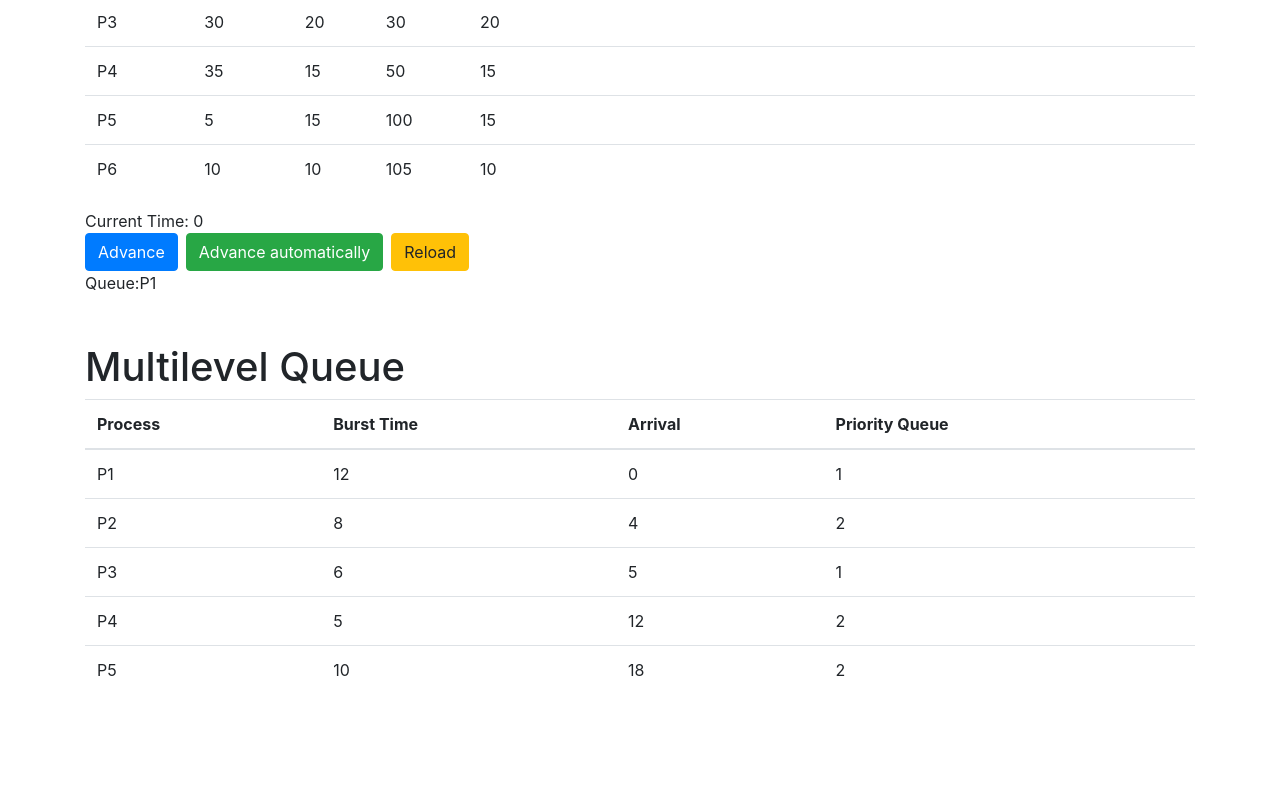
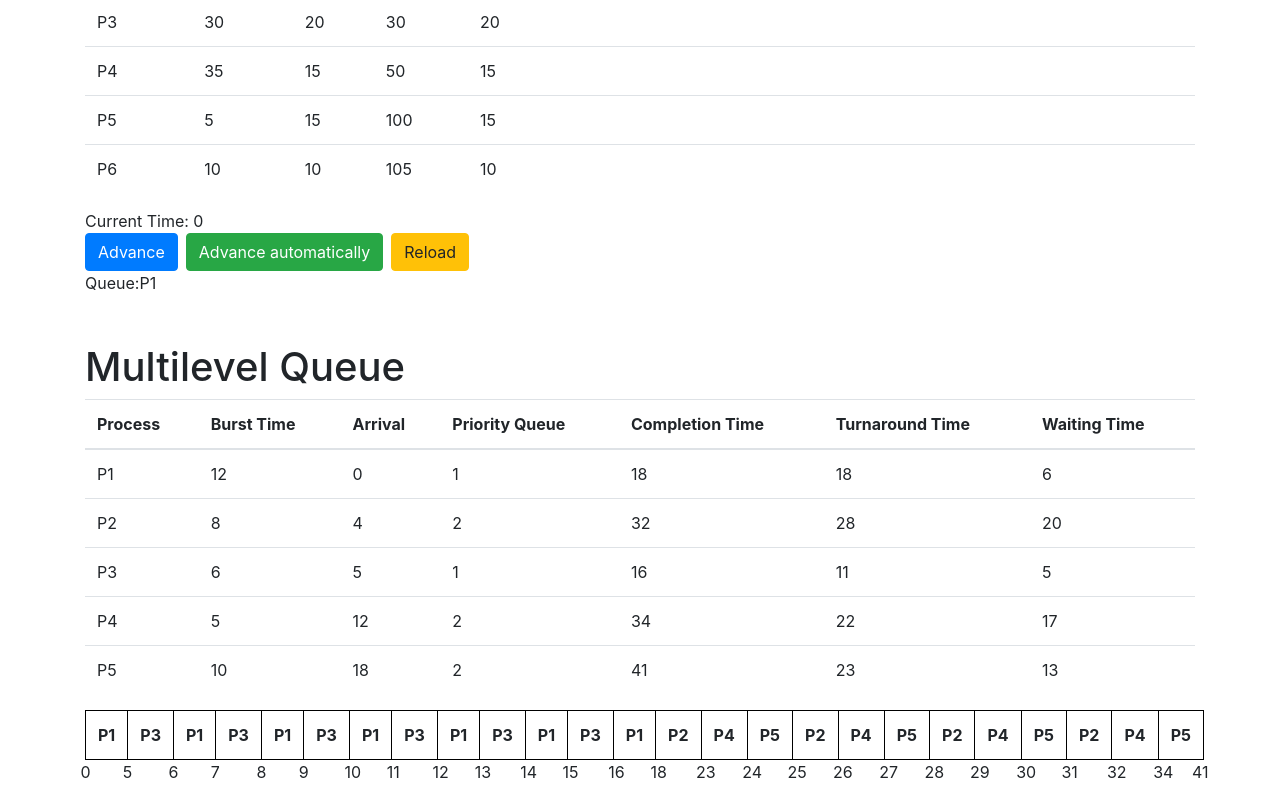
Before and after one commit to giraffesyo/scheduling-problem, a React (Create React App) app: page / in a window 1280 px wide. Shown: the part 207-1007 px from the top of the page. Before the commit the page ends 917 px from the top, so only its background shows below. Built offline with nearby package versions, Linux system fonts and the light colour scheme.

Commit message:
Complete gant chart

```diff
--- a/src/MultilevelQueue.tsx
+++ b/src/MultilevelQueue.tsx
@@ -2,6 +2,55 @@ import React from 'react'
 
 import { Process } from './utility'
 import _ from 'lodash'
+
+import gant from './gant.module.css'
+
+const noBorder = {
+  border: 0,
+}
+
+const GantTable = ({ history }: { history: string[] }) => {
+  const cells = [{ identifier: history[0], start: 0, stop: 1 }]
+  let cellsIndex = 0
+  for (let i = 1; i < history.length; i++) {
+    if (history[i] === history[i - 1]) {
+      cells[cellsIndex].stop++
+    } else {
+      cellsIndex++
+      cells[cellsIndex] = { identifier: history[i], start: i, stop: i + 1 }
+    }
+  }
+  console.log(`cells Index = ${cellsIndex}, cells are `, cells)
+  return (
+    <table className="table">
+      <thead>
+        <tr>
+          {cells.map(cell => (
+            <th
+              scope="col"
+              style={{ border: '1px solid black' }}
+              key={cell.identifier + cell.start + '-' + cell.stop}
+              colSpan={cell.stop - cell.start}>
+              {cell.identifier}
+            </th>
+          ))}
+        </tr>
+      </thead>
+      <tbody>
+        <tr style={noBorder}>
+          {cells.map((cell, index) => (
+            <td
+              className={gant.timing}
+              key={'time' + '-' + cell.start}
+              colSpan={cell.stop - cell.start}>
+              <span>{cell.start}</span>{index === cells.length -1 ? <span className={gant.last}>{cell.stop}</span>: null}
+            </td>
+          ))}
+        </tr>
+      </tbody>
+    </table>
+  )
+}
 
 interface MultilevelQueueProps {
   initialProcessesToSchedule: Process[]
@@ -9,38 +58,151 @@ interface MultilevelQueueProps {
 }
 
 interface MultilevelQueueState {
-  queue: Process[][]
+  history: string[]
 }
 
+const chooseCurrentProcess = (processes: Process[]) => {}
 export default class MultilevelQueue extends React.PureComponent<
   MultilevelQueueProps,
   MultilevelQueueState
 > {
-  state: MultilevelQueueState = {
-    queue: [],
-  }
-
   constructor(props: MultilevelQueueProps) {
     super(props)
     let time = 0
+    let timeOnCurrentProcess = 0
+    let processingQueue = 0 // the queue we're currently processing (0 or 1)
     // Get a copy of our initial Processes
-    let queue = [...props.initialProcessesToSchedule]
-    let arrived: Process[] = []
-    while (queue.length > 0 || arrived.length > 0 && time < 1000){
-      // check if there are any  arrived processes
-      arrived = [...arrived ,..._.remove(queue,process => process.arrival === time)]
-      console.log('arrived',arrived)
-      console.log('queue', queue)
+    let unarrived = [...props.initialProcessesToSchedule]
+    // get initial queue 1 and queue 2 at arrival time 0
+    let queues: Process[][] = [
+      [
+        ..._.remove(
+          unarrived,
+          process => process.arrival === time && process.priority === 1
+        ),
+      ],
+      [
+        ..._.remove(
+          unarrived,
+          process => process.arrival === time && process.priority === 2
+        ),
+      ],
+    ]
+
+    // This makes the assumption that we have an arrival at time zero
+    let currentProcess: Process | undefined =
+      queues[0].shift() || queues[1].shift()
+    processingQueue = currentProcess!.priority - 1
+    // history is an array that represents what process was in the queue in each time unit,
+    // e.g. if Process P1 was in the array position 0 then it occupied the time from 0 to 1
+    const history = []
+    while (
+      (unarrived.length > 0 ||
+        queues[0].length > 0 ||
+        queues[1].length > 0 ||
+        currentProcess) &&
+      time < 150
+    ) {
+      // get queue 1 length
+      const previousHighPriorityQueueSize = queues[0].length
+      // check if there are any  arrived processes and put them in their queue
+      queues = [
+        [
+          ...queues[0],
+          ..._.remove(
+            unarrived,
+            process => process.arrival === time && process.priority === 1
+          ),
+        ],
+        [
+          ...queues[1],
+          ..._.remove(
+            unarrived,
+            process => process.arrival === time && process.priority === 2
+          ),
+        ],
+      ]
+
+      // handle context switch up on new process arrival
+      if (
+        currentProcess!.priority == 2 &&
+        previousHighPriorityQueueSize < queues[0].length
+      ) {
+        // At least one newly arrived process is in a higher priority queue than what we're currently processing
+        // we should switch to working on that new process
+        queues[1].push(currentProcess!)
+        currentProcess = queues[0]!.shift()
+      }
+
+      // handle if time quantum has passed
+      if (timeOnCurrentProcess > props.timeQuantum[processingQueue]) {
+        // get the queue of the current process
+        let currentQueue = currentProcess!.priority
+        // put our current process back at the end of its queue
+        queues[currentQueue - 1].push(currentProcess!)
+        // find out next queue
+        let nextQueue = queues[0].length > 0 ? 0 : 1
+        // get the next item to process from the highest priority queue with arrived processes
+        currentProcess = queues[nextQueue].shift()
+      }
+
+      console.log('unarrived', unarrived)
+
+      // Handle the current process ( consume a second )
+
+      if (currentProcess) {
+        history[time] = currentProcess.identifier
+      } else {
+        history[time] = 'idle'
+      }
+      if (currentProcess) {
+        currentProcess.remainingTime--
+        timeOnCurrentProcess++
+        // if we used up all of the time, switch to the next process
+        if (currentProcess.remainingTime === 0) {
+          currentProcess.completionTime = time + 1
+          currentProcess = queues[0].shift() || queues[1].shift()
+          timeOnCurrentProcess = 0
+          if (currentProcess) {
+            processingQueue = currentProcess.priority - 1
+          }
+        }
+      } else if (queues[0].length === 0 && queues[1].length === 0) {
+        // handle if both queues are empty and we have no current process (idle time)
+        time++
+        continue
+      }
+      if (!currentProcess) {
+        console.log(
+          `We are currently idle there are ${queues[0].length +
+            queues[1].length} items in queue (if > 0 theres an issue)`
+        )
+      } else {
+        console.log(
+          `It is time ${time} and current process is `,
+          currentProcess
+        )
+      }
       // increment time
       time++
     }
+    console.log(`Finished execution at time ${time}`)
+    this.state = { history }
   }
 
   render() {
     const {
       props: { initialProcessesToSchedule },
     } = this
-    const headerLabels = ['Process', 'Burst Time', 'Arrival', 'Priority Queue']
+    const headerLabels = [
+      'Process',
+      'Burst Time',
+      'Arrival',
+      'Priority Queue',
+      'Completion Time',
+      'Turnaround Time',
+      'Waiting Time',
+    ]
 
     return (
       <div className="container mt-5">
@@ -61,29 +223,23 @@ export default class MultilevelQueue extends React.PureComponent<
                 burst,
                 arrival,
                 completionTime,
-                remainingTime,
                 getTurnaroundTime,
                 getWaitingTime,
-                current,
               }) => (
-                <tr
-                  className={
-                    completionTime
-                      ? 'table-success'
-                      : current
-                      ? 'table-primary '
-                      : ''
-                  }
-                  key={identifier}>
+                <tr key={identifier}>
                   <td>{identifier}</td>
                   <td>{burst}</td>
                   <td>{arrival}</td>
                   <td>{priority}</td>
+                  <td>{completionTime}</td>
+                  <td>{getTurnaroundTime()}</td>
+                  <td>{getWaitingTime()}</td>
                 </tr>
               )
             )}
           </tbody>
         </table>
+        <GantTable history={this.state.history} />
       </div>
     )
   }
--- /dev/null
+++ b/src/gant.module.css
@@ -0,0 +1,12 @@
+.timing {
+  position: relative;
+}
+.timing span {
+  position: absolute;
+  left: -5px;
+  top: 0;
+}
+.timing span.last {
+  left: unset;
+  right: -5px;
+}
```
